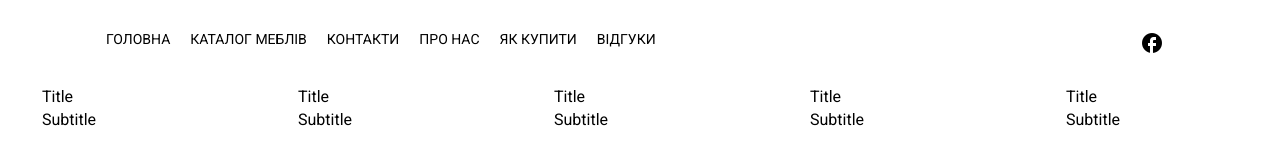
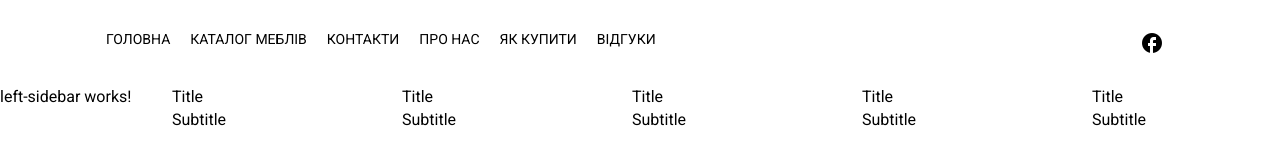
Before and after one commit to OleksandrShchur/FurnitureStore, an Angular app in the folder Furniture.Store/furniture.web/: page / in a window 1280 px wide. Shown: the top 143 px of the page. Built offline with nearby package versions, Linux system fonts and the light colour scheme.

Commit message:
add drawer and left-sidebar.component

```diff
--- a/Furniture.Store/furniture.web/src/app/app.component.html
+++ b/Furniture.Store/furniture.web/src/app/app.component.html
@@ -1,4 +1,12 @@
 <router-outlet
-  ><app-navbar></app-navbar> <app-paged-item-list></app-paged-item-list>
+  ><app-navbar></app-navbar>
+  <mat-drawer-container>
+    <mat-drawer mode="side" opened
+      ><app-left-sidebar></app-left-sidebar
+    ></mat-drawer>
+    <mat-drawer-content
+      ><app-paged-item-list></app-paged-item-list
+    ></mat-drawer-content>
+  </mat-drawer-container>
   <app-footer></app-footer
 ></router-outlet>
--- /dev/null
+++ b/Furniture.Store/furniture.web/src/app/left-sidebar/left-sidebar.component.html
@@ -0,0 +1 @@
+<p>left-sidebar works!</p>
--- /dev/null
+++ b/Furniture.Store/furniture.web/src/app/left-sidebar/left-sidebar.component.ts
@@ -0,0 +1,15 @@
+import { Component, OnInit } from '@angular/core';
+
+@Component({
+  selector: 'app-left-sidebar',
+  templateUrl: './left-sidebar.component.html',
+  styleUrls: ['./left-sidebar.component.css']
+})
+export class LeftSidebarComponent implements OnInit {
+
+  constructor() { }
+
+  ngOnInit(): void {
+  }
+
+}
```
Also changed, not shown: Furniture.Store/furniture.web/src/app/app.module.ts (+10 -1 lines), Furniture.Store/furniture.web/src/app/left-sidebar/left-sidebar.component.css (added), 1 other file (tests, documents, lock files or other folders).
